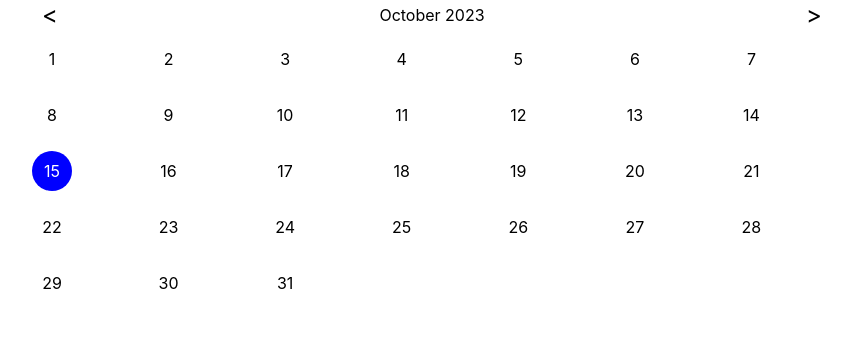
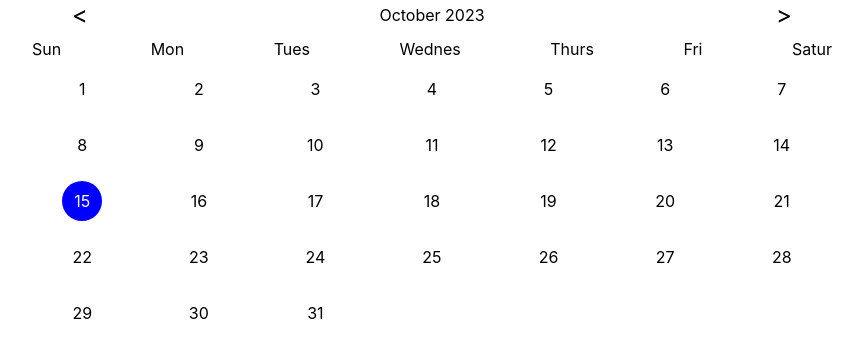
Before and after one commit to a-saven/calendar, a React (Create React App) app: page / in a window 1280 px wide. Shown: the top 358 px of the page, without its empty margins (208-1068 px from the left). Built offline with nearby package versions, Linux system fonts and the light colour scheme.

Commit message:
Days of the week

```diff
--- a/src/components/Calendar.css
+++ b/src/components/Calendar.css
@@ -5,6 +5,7 @@
   width: 100%;
   max-width: 800px;
   margin: auto;
+  justify-items: center;
 }
 
 .calendar-day {
@@ -26,6 +27,16 @@
   flex-direction: column;
   align-items: center;
   margin: auto;
+}
+
+.calendar-header {
+  display: flex;
+  align-items: center;
+  justify-content: space-between;
+  justify-items: center;
+  width: 100%;
+  max-width: 800px;
+  margin-bottom: 10px;
 }
 
 .today {
@@ -52,7 +63,7 @@
 
 .nav-button {
   font-size: 24px;
-  margin: 0 10px;
+  margin: 0 2.5rem;
   cursor: pointer;
 }
 
--- a/src/components/Calendar.tsx
+++ b/src/components/Calendar.tsx
@@ -1,5 +1,5 @@
-import React, { useState } from "react";
-import { format, startOfMonth, endOfMonth, eachDayOfInterval, addMonths, subMonths, isToday } from "date-fns";
+import { useState } from "react";
+import { format, startOfMonth, endOfMonth, eachDayOfInterval, addMonths, subMonths, isToday, getDay } from "date-fns";
 import "./Calendar.css";
 
 interface Event {
@@ -52,7 +52,16 @@ const Calendar = () => {
           &gt;
         </span>
       </div>
+      <div className="calendar-header">
+        {["Sun", "Mon", "Tues", "Wednes", "Thurs", "Fri", "Satur"].map((day) => (
+          <div key={day}>{day}</div>
+        ))}
+      </div>
       <div className="calendar-container">
+        {Array.from({ length: getDay(start) }).map((_, idx) => (
+          <div key={`empty-start-${idx}`} className="calendar-day"></div>
+        ))}
+
         {days.map((day) => (
           <div
             key={day.toString()}
@@ -64,6 +73,9 @@ const Calendar = () => {
           >
             {format(day, "d")}
           </div>
+        ))}
+        {Array.from({ length: 6 - getDay(end) }).map((_, idx) => (
+          <div key={`empty-end-${idx}`} className="calendar-day"></div>
         ))}
       </div>
       {showModal && (
```
